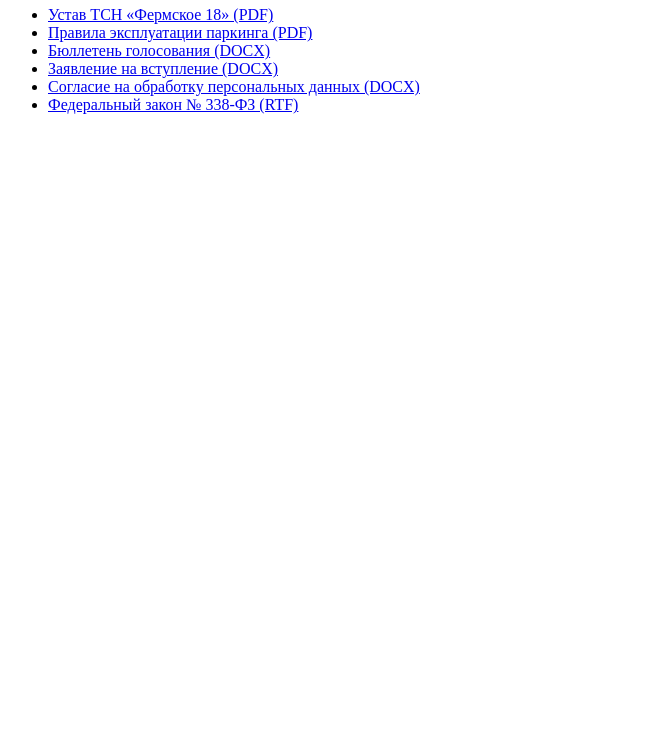
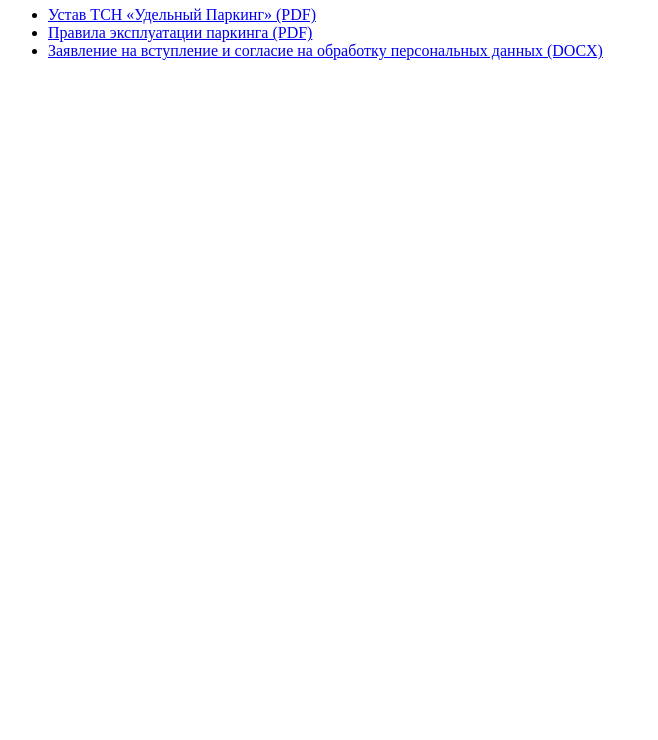
Before and after one commit to zavspb/fermskoe, a plain HTML site: page docs/index.html in a window 1280 px wide. Shown: the part 60-800 px from the top of the page, without its empty margins (0-658 px from the left). Drawn offline with Linux system fonts and the light colour scheme.

Commit message:
Update index.html

```diff
--- a/docs/index.html
+++ b/docs/index.html
@@ -1,9 +1,6 @@
 <h1>Документы ТСН «Фермское 18»</h1>
 <ul>
-  <li><a href="Ustav_TSN_Fermskoe18.pdf" download>Устав ТСН «Фермское 18» (PDF)</a></li>
-  <li><a href="Pravila_expluatacii_parkinga.pdf" download>Правила эксплуатации паркинга (PDF)</a></li>
-  <li><a href="Byulleten_Fermskoe18.docx" download>Бюллетень голосования (DOCX)</a></li>
-  <li><a href="Zayavlenie_na_vstuplenie.docx" download>Заявление на вступление (DOCX)</a></li>
-  <li><a href="Soglasie_na_PD.docx" download>Согласие на обработку персональных данных (DOCX)</a></li>
-  <li><a href="Federalny_zakon_338-FZ.rtf" download>Федеральный закон № 338-ФЗ (RTF)</a></li>
+  <li><a href="Ustav.pdf" download>Устав ТСН «Удельный Паркинг» (PDF)</a></li>
+  <li><a href="Pravila.pdf" download>Правила эксплуатации паркинга (PDF)</a></li>
+  <li><a href="Zayavlenie.pdf" download>Заявление на вступление и согласие на обработку персональных данных (DOCX)</a></li>
 </ul>
```
